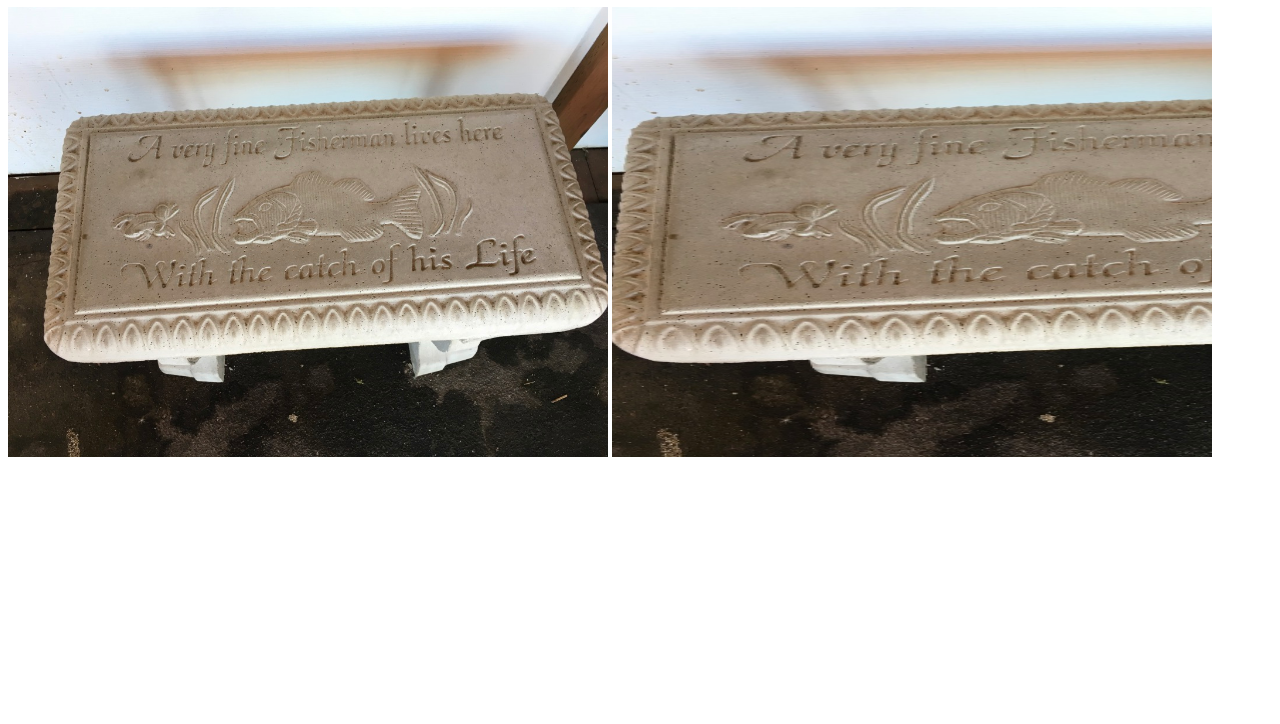
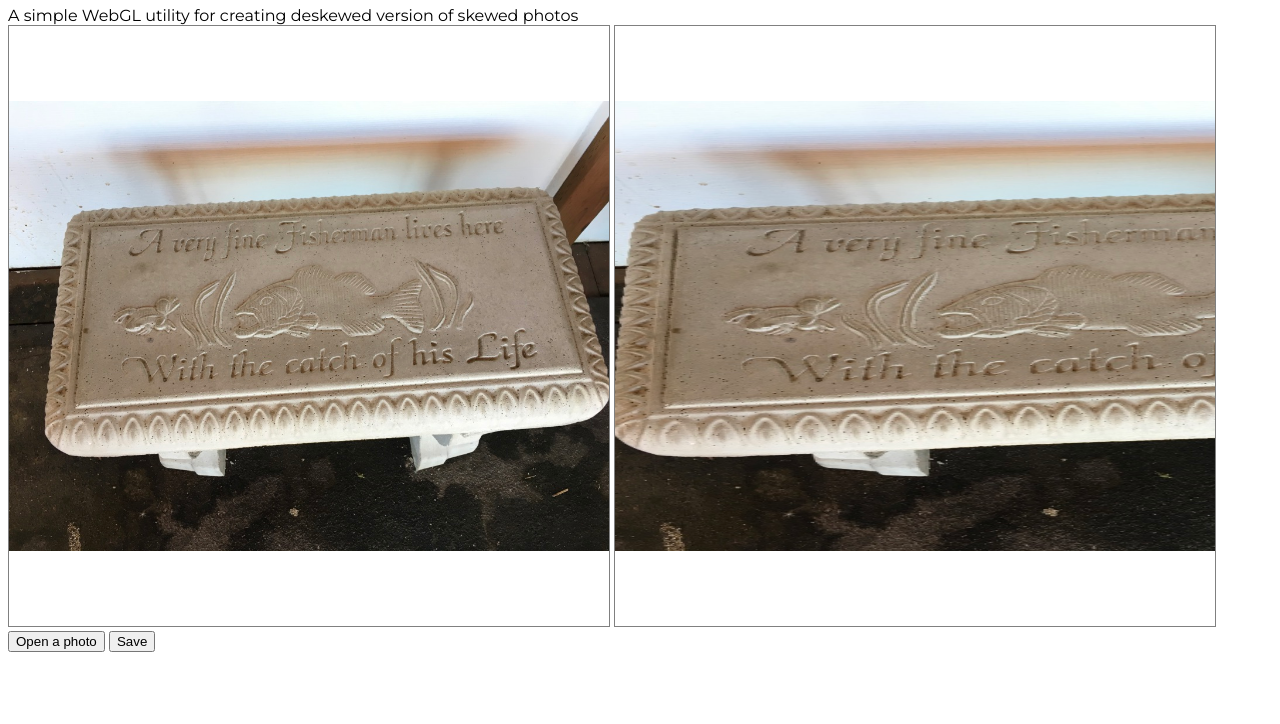
Before and after one commit to ransico/frankolivier.github.io, a plain HTML site: page Skew/index.html in a window 1280 px wide. Shown: the part 76-800 px from the top of the page. Drawn offline with Linux system fonts and the light colour scheme.

Commit message:
Added Skew save, no working open yet

```diff
--- a/Skew/demo.js
+++ b/Skew/demo.js
@@ -18,7 +18,6 @@ var renderer = new function () {
 
 
 	this.init = function () {
-		// Get a context
 		var canvas = document.getElementById("webglcanvas");
 
 		try {
@@ -41,13 +40,8 @@ var renderer = new function () {
 			this.pictureprogram = loadProgram(gl, vertexshader, fragmentshader);
 			gl.useProgram(this.pictureprogram);
 
-
-
-
-
 			// look up where the vertex data needs to go.
 			this.texCoordLocation = gl.getAttribLocation(this.pictureprogram, "a_texCoord");
-
 
 			// provide texture coordinates for the rectangle.
 			this.texCoordBuffer = gl.createBuffer();
@@ -56,20 +50,6 @@ var renderer = new function () {
 			var c = new Float32Array(12); //2 numbers per coord; three coords per triangle; 2 triagles per square; resolution * resolution squares
 
 			var i = 0;
-
-			/*
-						var ptlx = 0.055;
-						var ptly = 0.86;
-
-						var ptrx = 0.79;
-						var ptry = 0.92;
-
-						var pbrx = 0.85;
-						var pbry = 0.26;
-
-						var pblx = 0.15;
-						var pbly = 0.1;
-			*/
 
 			var ptlx = 0;
 			var ptly = 1;
@@ -83,13 +63,13 @@ var renderer = new function () {
 			var pblx = 0;
 			var pbly = 0;
 
-			c[i++] = pblx; //
+			c[i++] = pblx;
 			c[i++] = pbly;
 
-			c[i++] = pbrx; //
+			c[i++] = pbrx;
 			c[i++] = pbry;
 
-			c[i++] = ptlx; //
+			c[i++] = ptlx;
 			c[i++] = ptly;
 
 			c[i++] = pbrx;
@@ -98,7 +78,7 @@ var renderer = new function () {
 			c[i++] = ptlx;
 			c[i++] = ptly;
 
-			c[i++] = ptrx; //
+			c[i++] = ptrx;
 			c[i++] = ptry;
 
 			gl.bufferData(gl.ARRAY_BUFFER, c, gl.STATIC_DRAW);
@@ -118,25 +98,7 @@ var renderer = new function () {
 			this.pictureprogram.bottomRight = gl.getUniformLocation(this.pictureprogram, "bottomRight");
 			this.pictureprogram.bottomLeft = gl.getUniformLocation(this.pictureprogram, "bottomLeft");
 
-			/*
 
-
-
-
-			*/
-			/*
-						//var topLeft = new Point(0,1);
-						var topLeft = new Point(0.06, 0.85);
-
-						//var topRight = new Point(1,1);
-						var topRight = new Point(0.79, 0.92);
-
-						//var bottomRight = new Point(1,0);
-						var bottomRight = new Point(0.84,0.26);
-
-						//var bottomLeft = new Point(0,0);
-						var bottomLeft = new Point(0.15,0.1);
-			*/
 			//var topLeft = new Point(0,1);
 			var topLeft = new Point(0.095, 1);
 
@@ -250,8 +212,6 @@ var renderer = new function () {
 
 
 	this.updateCorners = function (corners) {
-		//console.log("! " + corners.topLeft.x + " " + corners.topLeft.y + " " + corners.topRight.x + " " + corners.topRight.y);
-
 		this.gl.uniform2f(this.pictureprogram.topLeft, corners.topLeft.x, corners.topLeft.y);
 		this.gl.uniform2f(this.pictureprogram.topRight, corners.topRight.x, corners.topRight.y);
 		this.gl.uniform2f(this.pictureprogram.bottomRight, corners.bottomRight.x, corners.bottomRight.y);
@@ -306,7 +266,6 @@ var renderer = new function () {
 		gl.vertexAttribPointer(this.texCoordLocation, 2, gl.FLOAT, false, 0, 0);
 
 		gl.enableVertexAttribArray(this.texCoordLocation);
-
 
 		gl.drawArrays(gl.TRIANGLES, 0, 2 * 3); // Draw 2 triangles
 
@@ -418,3 +377,51 @@ function loadProgram(gl, vertexshader, fragmentshader) {
 	}
 	return program;
 };
+
+function savePhoto() {
+	var dataURL = document.getElementById("webglcanvas").toDataURL("image/png");
+
+	if (window.navigator.msSaveBlob) {
+		var blob = dataURLtoBlob(dataURL);
+		window.navigator.msSaveBlob(blob, 'warpedphoto.png');
+	}
+	else {
+		var link = document.createElement("a");
+		link.download = 'warpedphoto.jpg';
+		link.href = dataURL;
+		document.body.appendChild(link);
+		link.click();
+		document.body.removeChild(link);
+	}
+}
+
+
+function handleFileSelect(evt) {
+
+	document.getElementById("openphoto1").style.display = "inline";
+	document.getElementById("openphoto2").style.display = "none";
+
+	var files = evt.target.files; // FileList object
+
+	// files is a FileList of File objects. List some properties.
+	var file = files[0];
+
+	var reader = new FileReader();
+
+	// Closure to capture the file information.
+	reader.onload = function (e) {
+		renderer.loadImageX(this.result);
+	};
+
+	// Read in the image file as a data URL.
+
+	reader.readAsDataURL(file);
+}
+
+document.getElementById('files').addEventListener('change', handleFileSelect, false);
+
+
+function OpenPhoto1() {
+	document.getElementById("openphoto1").style.display = "none";
+	document.getElementById("openphoto2").style.display = "inline";
+}
--- a/Skew/index.html
+++ b/Skew/index.html
@@ -1,24 +1,43 @@
 <!DOCTYPE html>
 <html>
+
 <head>
     <meta charset="UTF-8">
     <title>Skew</title>
+
+    <link href="..\global.css" rel="stylesheet">
+
 </head>
+
+<style>
+canvas {
+    border: solid 1px grey;
+}
+</style>
+
 <body>
+    <h1>Image deskewing</h1>
+    <div>A simple WebGL utility for creating deskewed version of skewed photos</div>
 
+    <div>
     <canvas id='inputcanvas' width='600' height='600'></canvas>
     <canvas id='webglcanvas' width='600' height='600'></canvas>
+    </div>
 
+        <button id="openphoto1" onclick="OpenPhoto1()">Open a photo</button>
+        <span id="openphoto2" style="display:none">Pick a photo: <input type="file" id="files" name="files[]" /></span>
+
+    <button onclick='savePhoto()'>Save</button>
 
     <div id="log"></div>
 
     <script type="text/javascript" src="point.js"></script>
-	<script type="text/javascript" src="fourcorners.js"></script>
-	<script type="text/javascript" src="demo.js"></script>
+    <script type="text/javascript" src="fourcorners.js"></script>
+    <script type="text/javascript" src="demo.js"></script>
 
 
-	<!-- vertex shader -->
-<script id="2d-vertex-shader" type="x-shader/x-vertex">
+    <!-- vertex shader -->
+    <script id="2d-vertex-shader" type="x-shader/x-vertex">
 attribute vec2 a_texCoord;  // coordinates for the texture
                             // (top left, top right, bottom left, bottom right)
 
@@ -50,9 +69,6 @@ varying vec2 v_texCoord;
 
 void main() {
 
-    //gl_FragColor = texture2D(u_image, v_texCoord);
-
-
     vec2 left = mix(bottomLeft, topLeft, v_texCoord.y);
     vec2 right = mix(bottomRight, topRight, v_texCoord.y);
 
@@ -60,11 +76,6 @@ void main() {
 
     vec4 color  = texture2D(u_image, position);
 
-    //float f = (color.r + color.g + color.b) / 3.0;
-
-    //f = floor(f * 25.0) / 25.0;
-
-    //gl_FragColor = vec4(f, f, f, 1.0);
     gl_FragColor = texture2D(u_image, position);
 
 }
@@ -73,4 +84,5 @@ void main() {
 
 
 </body>
+
 </html>
```
